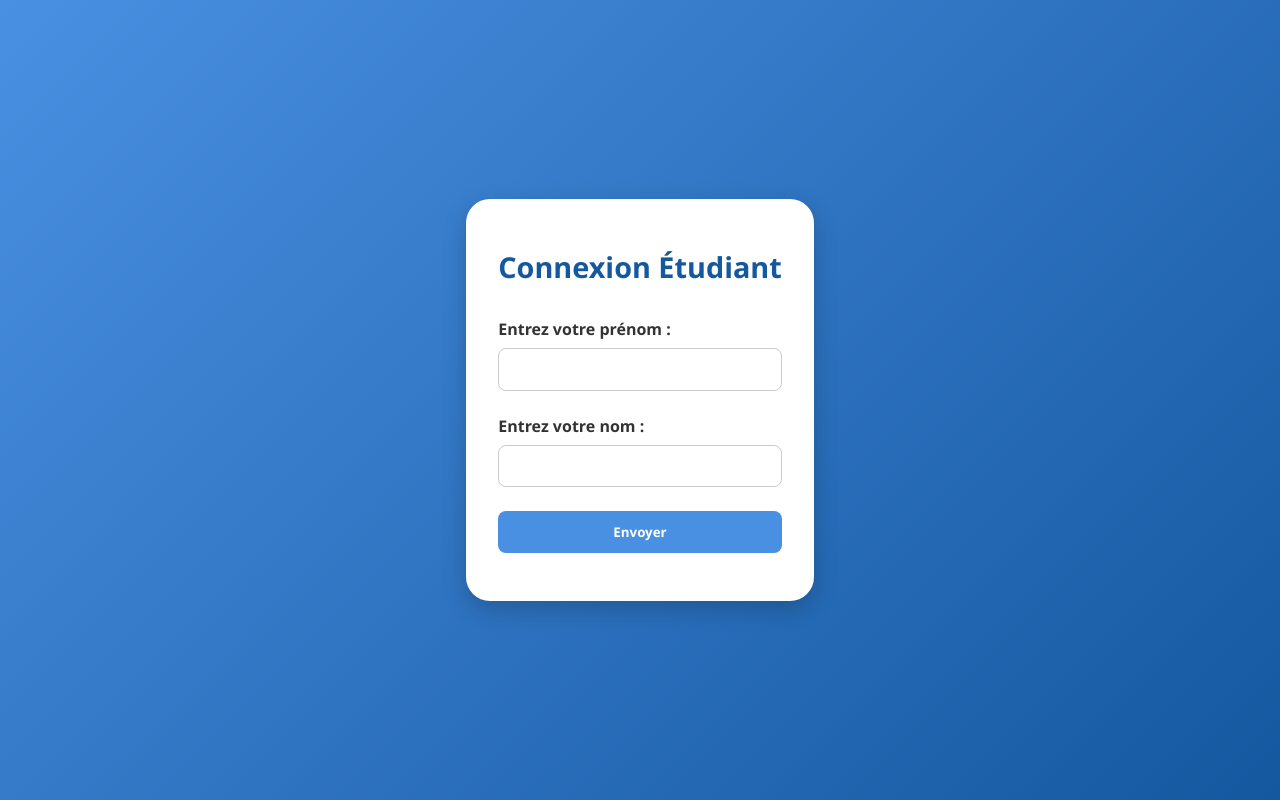
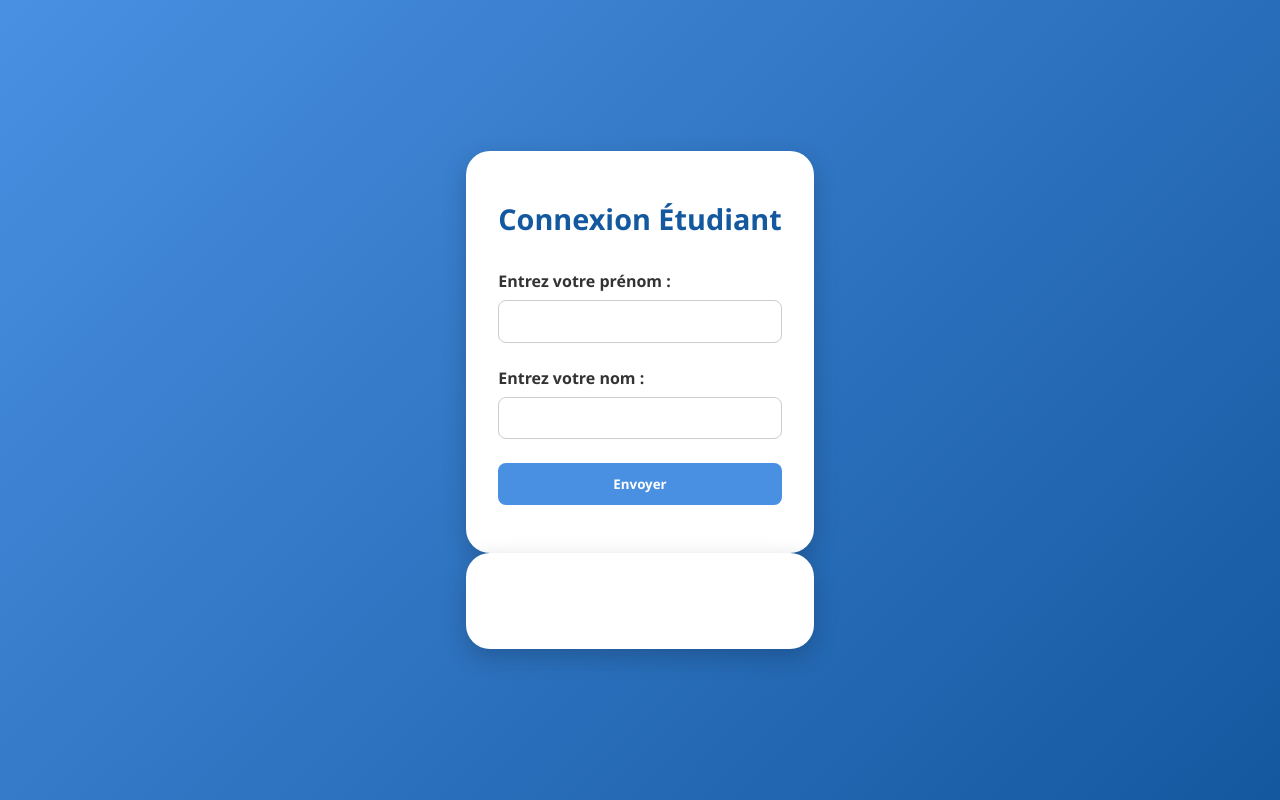
Before and after one commit to HermouetLucas/ProjetComWebS6, a React (Vite) app in the folder React/projetComWeb/: page / in a window 1280 px wide. Built offline with nearby package versions, Linux system fonts and the light colour scheme.

Commit message:
Réglage ultime

```diff
--- a/React/projetComWeb/src/App.jsx
+++ b/React/projetComWeb/src/App.jsx
@@ -81,21 +81,23 @@ function App() {
   return (
     <>
       <Formulaire action={ActionBoutonGet} />
+      <div className='notes-container'>
         {showNotes && (
           <>
             <br></br>
-          <div className='notes-container'>
+
             <h1>Note de {prenom} {nom}</h1><br></br>
             {data.map((item) => {
               return <Notes key={item.Libelle} libelle={item.Libelle} note={item.Note} />
             })}
-          </div>
+
           </>
         )
         }
         {(erreur) && (
           <p>L'élève {prenom} {nom} n'existe pas.</p>
         )}
+      </div>
     </>
   );
 }
```
Lines whose indentation alone changed are shown as unchanged.
